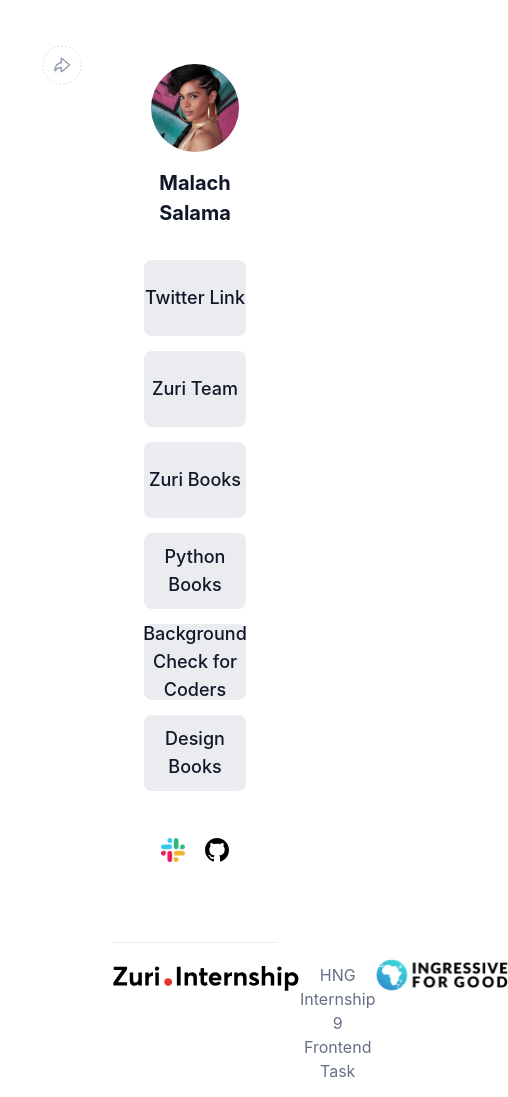
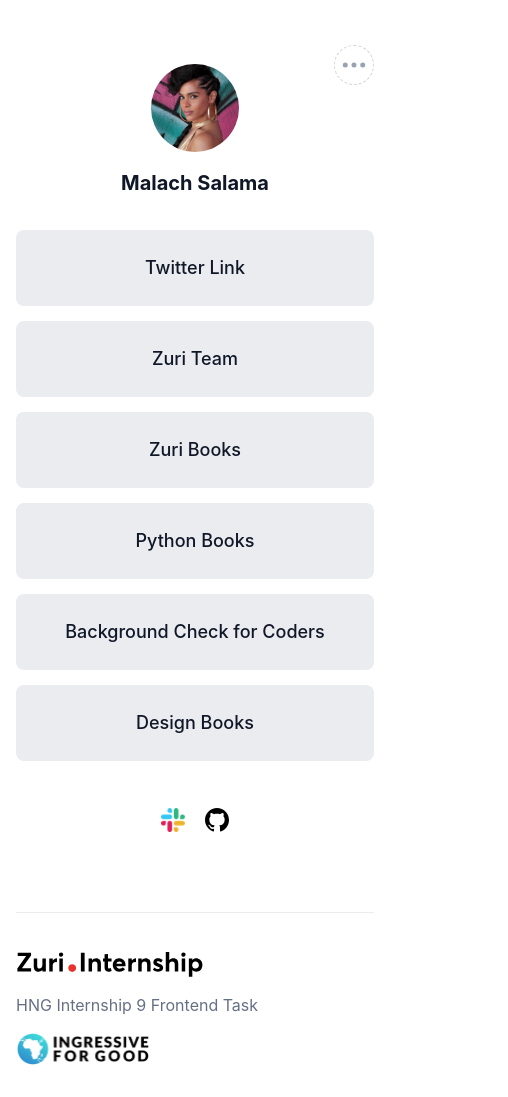
Before and after one commit to malachsalama/linkedtree, a React (Create React App) app: page / in a window 390 px wide. Shown: the whole page, 508 px wide, since content can reach past the window. Built offline with nearby package versions, Linux system fonts and the light colour scheme.

Commit message:
mobile responsive

```diff
--- a/src/App.css
+++ b/src/App.css
@@ -36,12 +36,17 @@
   flex-direction: column;
 }
 
-#avatar__share__button {
+#avatar__share__button__desktop {
+  display: block;
   position: absolute;
   width: 40px;
   height: 40px;
   right: 308px;
   top: 45px;
+}
+
+#avatar__share__button__mobile {
+  display: none;
 }
 
 #twitter {
@@ -113,8 +118,6 @@
 }
 
 .footer p {
-  width: 832.28px;
-  height: 24px;
   font-family: "Inter";
   font-style: normal;
   font-weight: 400;
@@ -123,3 +126,38 @@
   text-align: center;
   color: #667085;
 }
+
+@media screen and (max-width: 768px) {
+  .App {
+    margin: 4rem 1rem 0 1rem;
+  }
+  #avatar__share__button__desktop {
+    display: none;
+  }
+  #avatar__share__button__mobile {
+    display: block;
+    position: absolute;
+    width: 40px;
+    height: 40px;
+    background: #ffffff;
+    border: 1px dashed #d0d5dd;
+    border-radius: 20px;
+    right: 1rem;
+    top: 45px;
+    bottom: 15%;
+    padding: 4px;
+  }
+  .socials {
+    margin: 2rem 1rem;
+  }
+  .footer {
+    display: flex;
+    flex-direction: column;
+    align-items: flex-start;
+    margin: 5rem 1rem 2rem 1rem;
+    padding-top: 2rem;
+  }
+  .footer p {
+    margin: 1rem 0;
+  }
+}
--- a/src/App.js
+++ b/src/App.js
@@ -2,7 +2,8 @@
 import profile from "./profile__img.svg";
 import slack from "./slack.png";
 import github from "./github.svg";
-import share from "./avatar__share__button.svg";
+import desktop from "./avatar__share__button.svg";
+import mobile from "./dots__horizontal.svg";
 import zuri from "./Zuri__Internship__Logo.svg";
 import ingressive from "./I4G.svg";
 
@@ -12,7 +13,8 @@
       <div className="App">
         <header className="App-header">
           <img src={profile} id="profile__img" alt="avatar" />
-          <img src={share} id="avatar__share__button" alt="share" />
+          <img src={desktop} id="avatar__share__button__desktop" alt="share" />
+          <img src={mobile} id="avatar__share__button__mobile" alt="more" />
         </header>
         <div>
           <p id="twitter">Malach Salama</p>
```
Also changed, not shown: src/dots__horizontal.svg (added).
